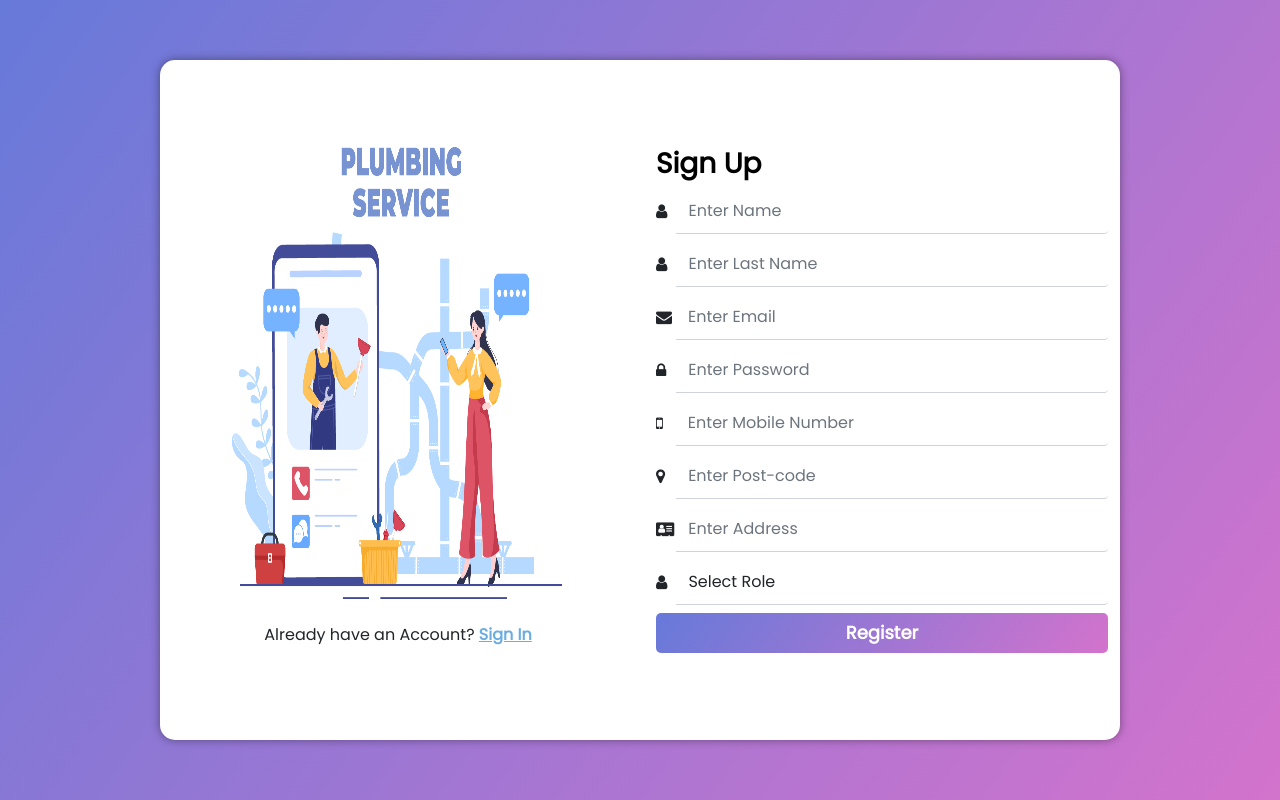
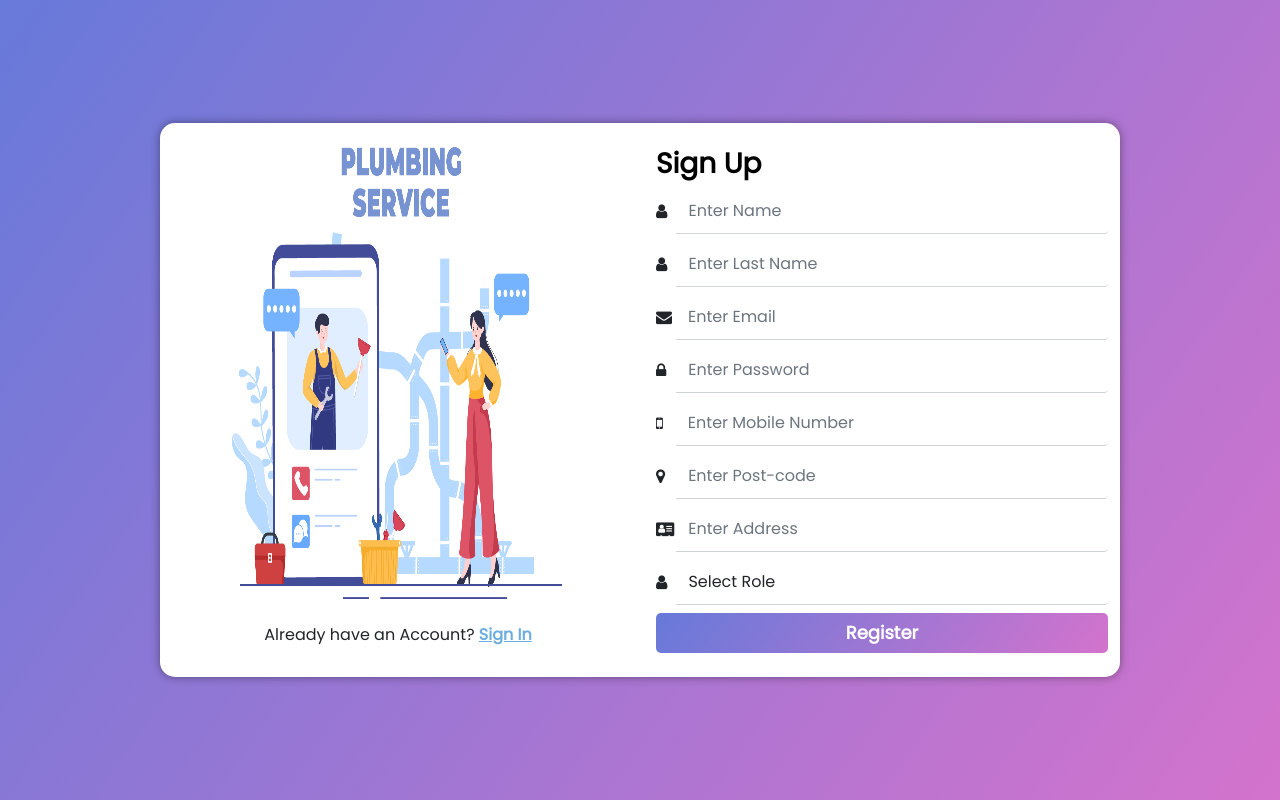
Before and after one commit to syedrahman616/SRProjectOne, a React (Vite) app: page /signuppage in a window 1280 px wide. Built offline with nearby package versions, Linux system fonts and the light colour scheme.

Commit message:
css update

```diff
--- a/src/components/Authlogin/admin.css
+++ b/src/components/Authlogin/admin.css
@@ -42,7 +42,7 @@
 @media (min-width: 1024px) and (max-width:1189px) {
     .loginpagecenter1 {
         width: 75%;
-        height: 85%;
+
 }
 }
 
@@ -52,7 +52,6 @@
     }
     .loginpagecenter1 {
         width: 75%;
-        height: 85%;
     }
     .logimage{
         object-fit: fill;
```
